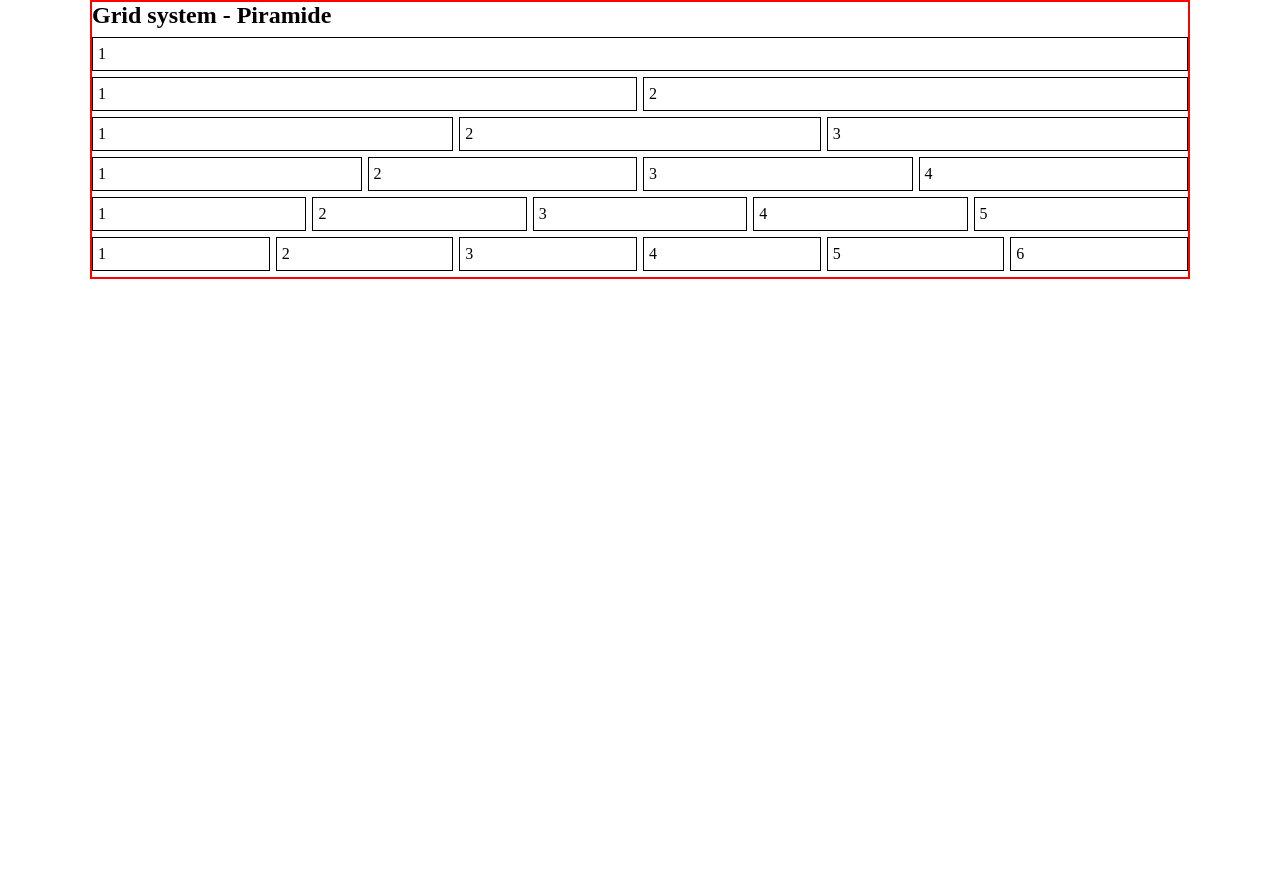
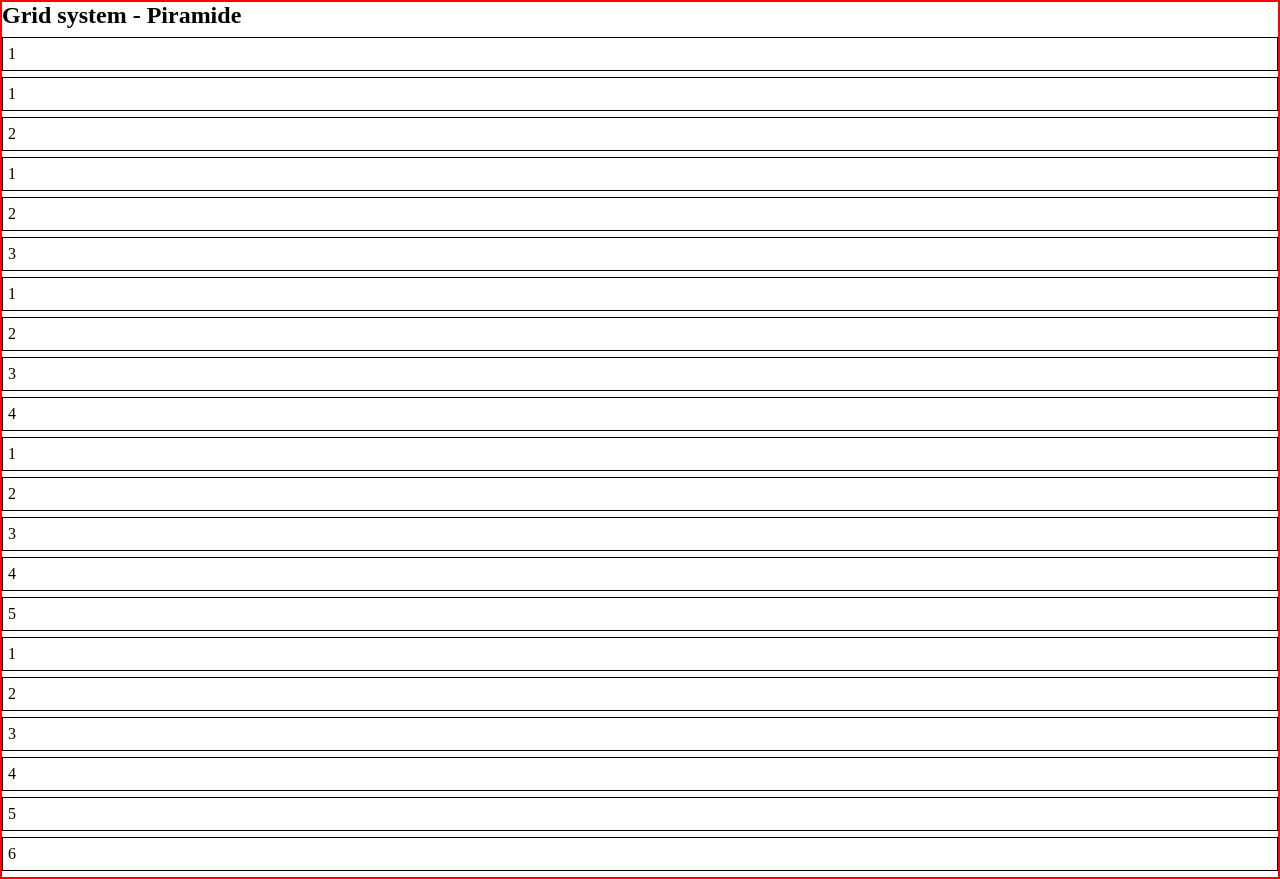
Before and after one commit to adam1234503012/frontend-ess, a plain HTML site: page opdracht1e/index.html in a window 1280 px wide. Before the commit the page ends 800 px from the top, so only its background shows below. Drawn offline with Linux system fonts and the light colour scheme.

Commit message:
opdracht klaar

```diff
--- a/opdracht1e/index.html
+++ b/opdracht1e/index.html
@@ -4,7 +4,7 @@
 <head>
     <meta charset="UTF-8">
     <meta name="viewport" content="width=device-width, initial-scale=1.0">
-    <title>Grid systeem - Piramide</title>
+    <title>Grid systeem</title>
     <link rel="stylesheet" href="style.css">
 </head>
 <body>
--- a/opdracht1e/style.css
+++ b/opdracht1e/style.css
@@ -2,23 +2,23 @@
 body {
     margin: 0;
     background-color: white;
+    font-family: "Times New Roman", serif;
 }
 
 .container {
     width: 100%;
-    max-width: 1100px;
-    margin: auto;
     border: 2px solid red;
     box-sizing: border-box;
 }
 
 h1 {
+    font-size: 24px;
     margin: 0 0 8px 0;
-    font-size: 24px;
 }
 
 .row {
     display: grid;
+    grid-template-columns: 1fr;
     gap: 6px;
     margin-bottom: 6px;
 }
@@ -26,35 +26,5 @@ h1 {
 .column {
     border: 1px solid black;
     padding: 7px 5px;
+    box-sizing: border-box;
 }
-
-.row:nth-of-type(1) {
-    grid-template-columns: repeat(1, 1fr);
-}
-
-.row:nth-of-type(2) {
-    grid-template-columns: repeat(2, 1fr);
-}
-
-.row:nth-of-type(3) {
-    grid-template-columns: repeat(3, 1fr);
-}
-
-.row:nth-of-type(4) {
-    grid-template-columns: repeat(4, 1fr);
-}
-
-.row:nth-of-type(5) {
-    grid-template-columns: repeat(5, 1fr);
-}
-
-.row:nth-of-type(6) {
-    grid-template-columns: repeat(6, 1fr);
-}
-
-/* Onder 576px alles onder elkaar */
-@media screen and (max-width: 575px) {
-    .container .row {
-        grid-template-columns: 1fr;
-    }
-}
```
